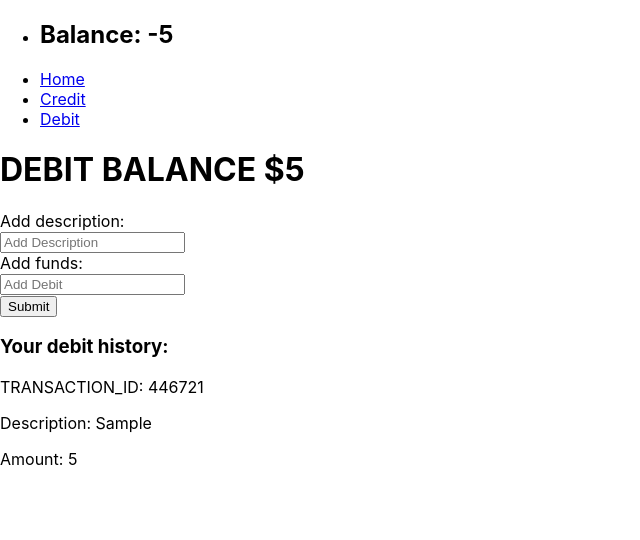
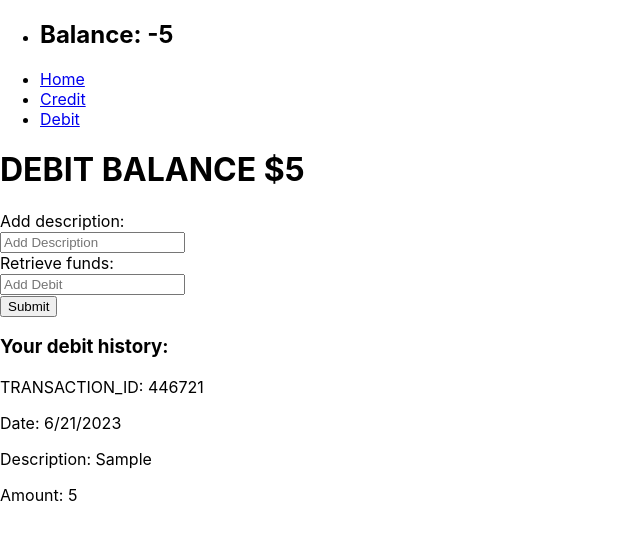
Before and after one commit to karechob/Bank-Nav, a React (Create React App) app in the folder bank-router/: page /Bank-Nav/debit in a window 1280 px wide. Both pictures are taken after typing "Sample", "5" into the empty fields and a click on the button "Submit". Shown: the top 540 px of the page, without its empty margins (0-640 px from the left). Built offline with nearby package versions, Linux system fonts and the light colour scheme; no server answers.

Commit message:
added date format

```diff
--- a/bank-router/src/components/BankContainer.jsx
+++ b/bank-router/src/components/BankContainer.jsx
@@ -36,7 +36,7 @@ function BankContainer() {
     fetchData();
   }, []);
 
-  const addDebit = (debitBalance) => {
+  const subDebit = (debitBalance) => {
     setDebitBalance(
       (previousDebit) => Number(previousDebit) + Number(debitBalance.amount)
     );
@@ -92,7 +92,7 @@ function BankContainer() {
             path="/Bank-Nav/debit/*"
             element={
               <Debit
-                addDebit={addDebit}
+                subDebit={subDebit}
                 debitBalance={debitBalance}
                 debitExpenses={debitExpenses}
               />
--- a/bank-router/src/components/Credit.jsx
+++ b/bank-router/src/components/Credit.jsx
@@ -3,6 +3,7 @@ import React, { useState } from "react";
 function Credit(props) {
   const [description, setDescription] = useState("");
   const [amount, setAmount] = useState("");
+  let date = new Date().toLocaleDateString();
 
   function handleForm(event) {
     event.preventDefault();
@@ -47,6 +48,7 @@ function Credit(props) {
           {props.creditExpenses.map((item, index) => (
             <div key={index} className="credit-item">
               <p>TRANSACTION_ID: {Math.round(Math.random() * 1000000)}</p>
+              <p>Date: {date}</p>
               <p>Description: {item.description}</p>
               <p>Amount: {item.amount} </p>
             </div>
--- a/bank-router/src/components/Debit.jsx
+++ b/bank-router/src/components/Debit.jsx
@@ -3,12 +3,13 @@ import React, { useState } from "react";
 function Debit(props) {
   const [description, setDescription] = useState("");
   const [amount, setAmount] = useState("");
+  let date = new Date().toLocaleDateString();
 
   function handleForm(event) {
     event.preventDefault();
 
     const debitStatement = { description, amount };
-    props.addDebit(debitStatement);
+    props.subDebit(debitStatement);
 
     setDescription("");
     setAmount("");
@@ -29,7 +30,7 @@ function Debit(props) {
             onChange={(event) => setDescription(event.target.value)}
           />
           <br />
-          <label>Add funds:</label>
+          <label>Retrieve funds:</label>
           <br />
           <input
             placeholder="Add Debit"
@@ -47,6 +48,7 @@ function Debit(props) {
           {props.debitExpenses.map((item, index) => (
             <div key={index} className="debit-item">
               <p>TRANSACTION_ID: {Math.round(Math.random() * 1000000)}</p>
+              <p>Date: {date}</p>
               <p>Description: {item.description}</p>
               <p>Amount: {item.amount}</p>
             </div>
```
